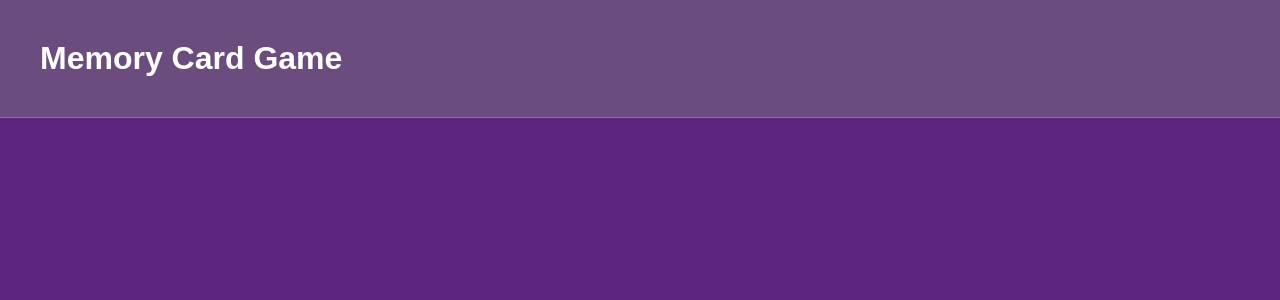
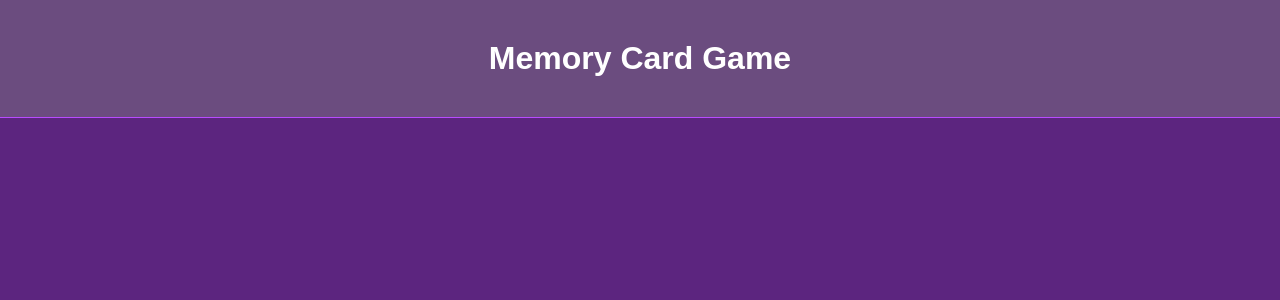
Before and after one commit to GersonSalvador/memory-card-game-reactjs, a React (Create React App) app: page / in a window 1280 px wide. Shown: the top 300 px of the page. Built offline with nearby package versions, Linux system fonts and the light colour scheme.

Commit message:
feat: add styles to Title component

```diff
--- a/src/components/Title/index.tsx
+++ b/src/components/Title/index.tsx
@@ -1,12 +1,14 @@
+import { H1 } from "./styles"
+
 interface TitleProps {
   children?: string;
 };
 
 function Title({children}: TitleProps) {
   return (
-    <h1 data-testid="title">
+    <H1 data-testid="title">
       {children}
-    </h1>
+    </H1>
   )
 }
 
--- /dev/null
+++ b/src/components/Title/styles.ts
@@ -0,0 +1,5 @@
+import styled from 'styled-components';
+
+export const H1 = styled.h1`
+  text-align: center;
+`;
```
